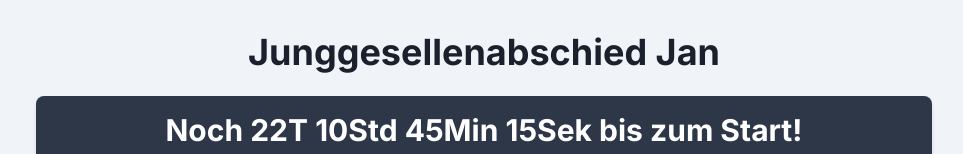
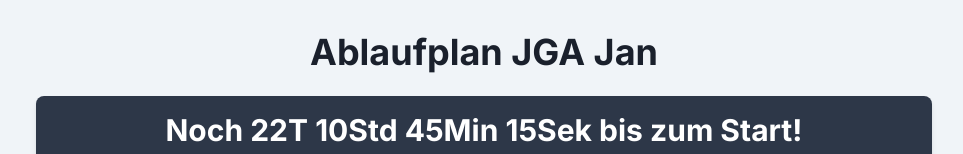
Before and after one commit to nERoX1329/Ablaufplan, a plain HTML site: page index.html in a window 1280 px wide. Shown: the top 154 px of the page, without its empty margins (156-1119 px from the left). Drawn offline with nearby package versions, Linux system fonts and the light colour scheme.

Commit message:
Update index.html

```diff
--- a/index.html
+++ b/index.html
@@ -3,7 +3,7 @@
 <head>
     <meta charset="UTF-8">
     <meta name="viewport" content="width=device-width, initial-scale=1.0">
-    <title>Ablaufplan JGA Jan</title>
+    <title>Ablaufplan Junggesellenabschied Jan</title>
     <script src="https://cdn.tailwindcss.com"></script>
     <link href="https://fonts.googleapis.com/css2?family=Inter:wght@400;500;600;700&display=swap" rel="stylesheet">
     <style>
@@ -174,7 +174,7 @@
 </head>
 <body class="p-4 md:p-8">
 
-    <h1 id="main-title" class="text-3xl md:text-4xl font-bold">Junggesellenabschied Jan</h1>
+    <h1 id="main-title" class="text-3xl md:text-4xl font-bold">Ablaufplan JGA Jan</h1>
 
     <div id="countdown-container" class="text-2xl md:text-3xl font-bold max-w-4xl mx-auto">
         Noch <span id="countdown"></span> bis zum Start!
```
